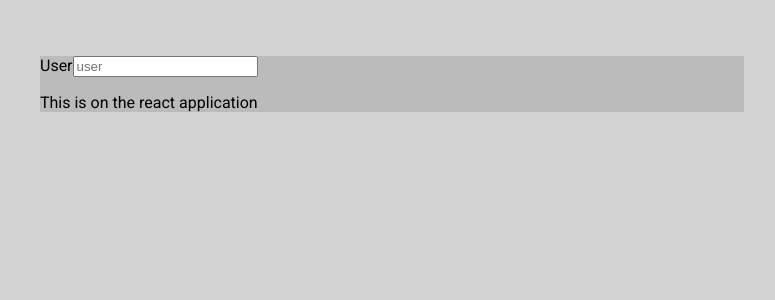
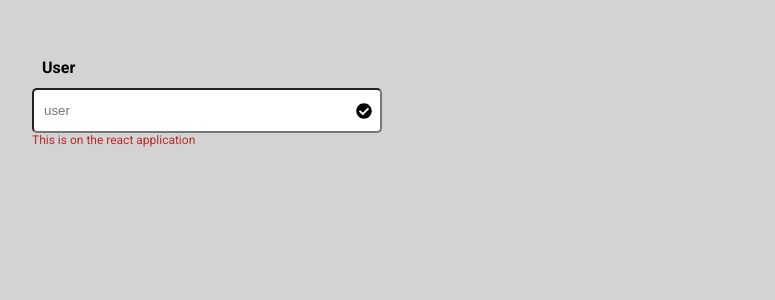
Before and after one commit to jalbertomr/react-form-validation, a React (Create React App) app: page / in a window 1280 px wide. Shown: the top 300 px of the page, without its empty margins (248-1023 px from the left). Built offline with nearby package versions, Linux system fonts and the light colour scheme.

Commit message:
group user input label icon formated components

```diff
--- a/package.json
+++ b/package.json
@@ -3,6 +3,9 @@
   "version": "0.1.0",
   "private": true,
   "dependencies": {
+    "@fortawesome/fontawesome-svg-core": "^1.2.36",
+    "@fortawesome/free-solid-svg-icons": "^5.15.4",
+    "@fortawesome/react-fontawesome": "^0.1.15",
     "@testing-library/jest-dom": "^5.14.1",
     "@testing-library/react": "^11.2.7",
     "@testing-library/user-event": "^12.8.3",
--- a/public/index.html
+++ b/public/index.html
@@ -9,35 +9,11 @@
       name="description"
       content="Web site created using create-react-app"
     />
-    <link rel="apple-touch-icon" href="%PUBLIC_URL%/logo192.png" />
-    <!--
-      manifest.json provides metadata used when your web app is installed on a
-      user's mobile device or desktop. See https://developers.google.com/web/fundamentals/web-app-manifest/
-    -->
     <link rel="manifest" href="%PUBLIC_URL%/manifest.json" />
-    <!--
-      Notice the use of %PUBLIC_URL% in the tags above.
-      It will be replaced with the URL of the `public` folder during the build.
-      Only files inside the `public` folder can be referenced from the HTML.
-
-      Unlike "/favicon.ico" or "favicon.ico", "%PUBLIC_URL%/favicon.ico" will
-      work correctly both with client-side routing and a non-root public URL.
-      Learn how to configure a non-root public URL by running `npm run build`.
-    -->
     <title>React App</title>
   </head>
   <body>
     <noscript>You need to enable JavaScript to run this app.</noscript>
     <div id="root"></div>
-    <!--
-      This HTML file is a template.
-      If you open it directly in the browser, you will see an empty page.
-
-      You can add webfonts, meta tags, or analytics to this file.
-      The build step will place the bundled scripts into the <body> tag.
-
-      To begin the development, run `npm start` or `yarn start`.
-      To create a production bundle, use `npm run build` or `yarn build`.
-    -->
   </body>
 </html>
--- a/src/App.js
+++ b/src/App.js
@@ -1,20 +1,22 @@
 import React from "react";
-import styled from "styled-components";
+import { Form_styled, Label, GroupInput, Input, MsgInputError, IconValidation} from "./elements/formulary.js";
+import { faCheckCircle } from "@fortawesome/free-solid-svg-icons";
 
 const App = () => {
   return (
     <main>
       <Form_styled action="">
-         <label htmlFor="">User</label>
-         <input type="text" placeholder="user"></input>
-         <p>This is on the react application</p>
+        <div>
+          <Label htmlFor="user">User</Label>
+          <GroupInput>
+            <Input type="text" placeholder="user" id="user"/>
+            <IconValidation icon={faCheckCircle} />
+          </GroupInput>
+          <MsgInputError>This is on the react application</MsgInputError>
+        </div>
       </Form_styled>
     </main>
   );
-}
-
-const Form_styled = styled.form`
-  background: #bbb;
-  `;
+};
 
 export default App;
--- /dev/null
+++ b/src/elements/formulary.js
@@ -0,0 +1,64 @@
+import styled from "styled-components";
+import { FontAwesomeIcon } from "@fortawesome/react-fontawesome";
+
+const colors = {
+  border: "#0075FF",
+  error: "#bb2929",
+  success: "#1ed12d",
+};
+const Form_styled = styled.form`
+  display: grid;
+  grid-template-columns: 1fr 1fr;
+  gap: 20px;
+
+  @media (max-width: 800px) {
+    grid-template-columns: 1fr;
+  }
+`;
+
+const Label = styled.label`
+  display: block;
+  font-weight: 700;
+  padding: 10px;
+  min-height: 40px;
+  cursor: pointer;
+`;
+
+const GroupInput = styled.div`
+  position: relative;
+  z-index: 90;
+`;
+
+const Input = styled.input`
+  width: 100%;
+  height: 45px;
+  line-height: 45px;
+  border-radius: 5px;
+  background: white;
+  padding: 0 40px 0 10px;
+  transition: 0.3s ease all;
+  border: 3px solid trasparent;
+
+  &:focus {
+      border: 5px solid ${colors.border};
+      outline: none;
+      shadow-box: 3px 3px 5px rgba( 163,163, 163, 0.4);
+  }
+`;
+
+const MsgInputError = styled.form`
+  font-size: 12px;
+  color: ${colors.error};
+  margin-bottom: 0;
+`;
+
+const IconValidation = styled(FontAwesomeIcon)`
+  position: absolute;
+  right: 10px;
+  bottom: 14px;
+  z-index: 100;
+  font-size: 16px;
+  /*opacity: 0; */
+`;
+
+export { Form_styled, Label, GroupInput, Input, MsgInputError, IconValidation };
--- a/src/styles.css
+++ b/src/styles.css
@@ -13,5 +13,5 @@ main {
     max-width: 800px;
     width: 80%;
     margin: auto;
-    padding: 48px;
+    padding: 40px;
 }
```
Also changed, not shown: src/reportWebVitals.js (deleted, +0 -13 lines), public/manifest.json, src/logo.svg (deleted), 1 other file (tests, documents, lock files or other folders).
